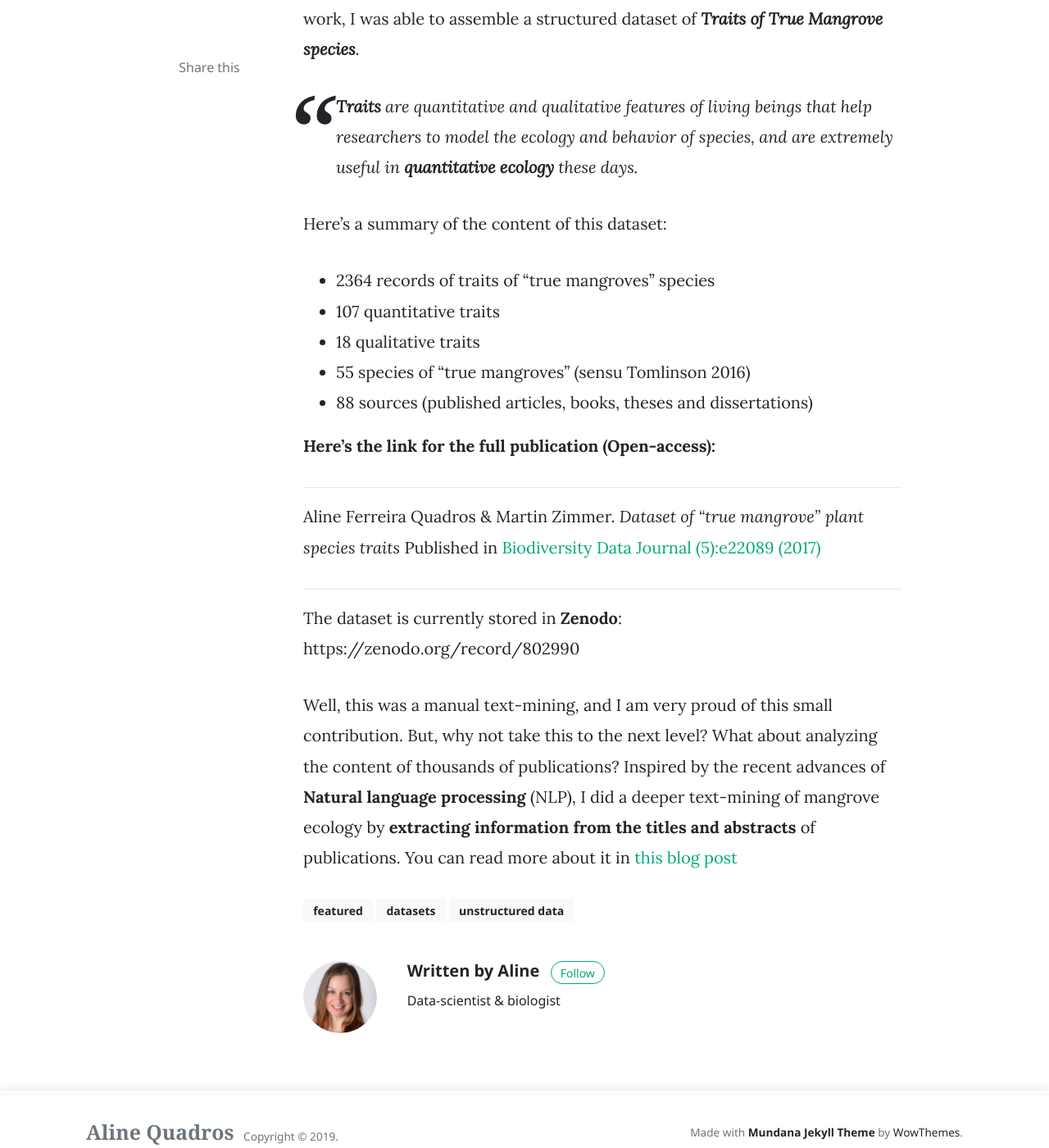
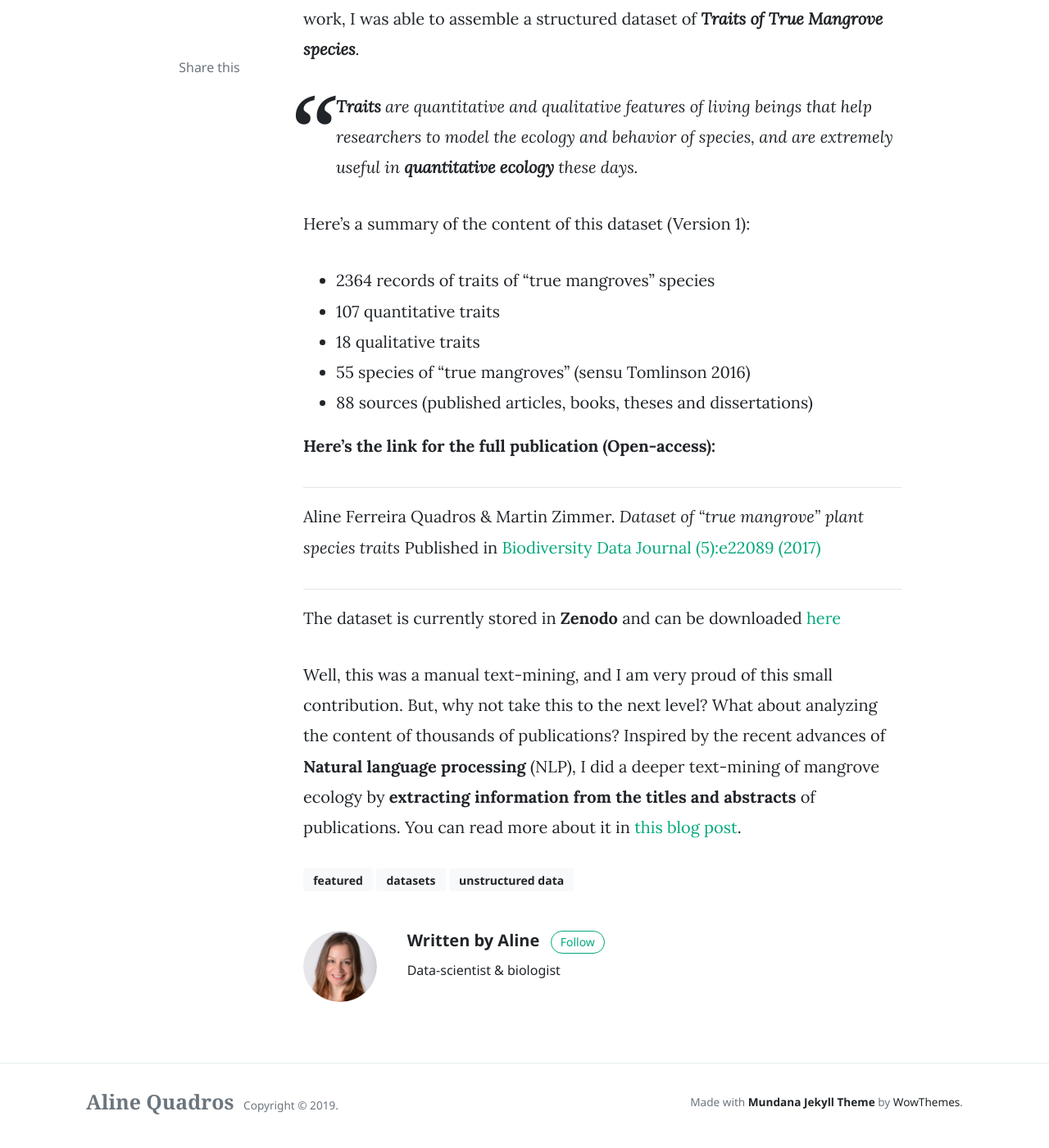
Before and after one commit to AlineQuadros/blog, a Jekyll site: the page built from _posts/2018-04-18-playing-data-detective.md, in a window 1280 px wide and 1400 px high, scrolled down 690 px. Shown: the whole window at 82% size. Built offline with Jekyll 4.4.1, drawn with Linux system fonts in a browser that asks for light colours; nearby versions of some CDN libraries; comment, search, counter and statistics services are not loaded.

Commit message:
post updates

```diff
--- a/_posts/2018-04-18-playing-data-detective.md
+++ b/_posts/2018-04-18-playing-data-detective.md
@@ -15,7 +15,7 @@ My goal was to compile and organize some important data that was scattered over
 
 >__Traits__ are quantitative and qualitative features of living beings that help researchers to model the ecology and behavior of species, and are extremely useful in **quantitative ecology** these days.
 
-Here's a summary of the content of this dataset:
+Here's a summary of the content of this dataset (Version 1):
 
 * 2364 records of traits of "true mangroves" species
 * 107 quantitative traits
@@ -23,11 +23,12 @@ Here's a summary of the content of this dataset:
 * 55 species of "true mangroves" (sensu Tomlinson 2016)
 * 88 sources (published articles, books, theses and dissertations)
 
+
 **Here's the link for the full publication (Open-access):**
 <hr>
 Aline Ferreira Quadros & Martin Zimmer. *Dataset of "true mangrove" plant species traits* Published in <a href="https://www.ncbi.nlm.nih.gov/pmc/articles/PMC5769720/">Biodiversity Data Journal (5):e22089 (2017)</a>
 <hr>
 
-The dataset is currently stored in **Zenodo**: https://zenodo.org/record/802990
+The dataset is currently stored in **Zenodo** and can be downloaded <a href="https://zenodo.org/record/802990">here</a>
 
-Well, this was a manual text-mining, and I am very proud of this small contribution. But, why not take this to the next level? What about analyzing the content of thousands of publications? Inspired by the recent advances of **Natural language processing** (NLP), I did a deeper text-mining of mangrove ecology by **extracting information from the titles and abstracts** of publications. You can read more about it in <a href="https://alinequadros.github.io/blog/NLP-knowledge-discovery-science-literature/">this blog post</a>
+Well, this was a manual text-mining, and I am very proud of this small contribution. But, why not take this to the next level? What about analyzing the content of thousands of publications? Inspired by the recent advances of **Natural language processing** (NLP), I did a deeper text-mining of mangrove ecology by **extracting information from the titles and abstracts** of publications. You can read more about it in <a href="https://alinequadros.github.io/blog/NLP-knowledge-discovery-science-literature/">this blog post</a>.
```
Also changed, not shown: _posts/2017-02-11-atlas-soil-biodiversity.md (+27 -10 lines), _posts/2018-10-11-analysis-crab-heartbeat-with-LOESS.md (+1 -1 lines).
